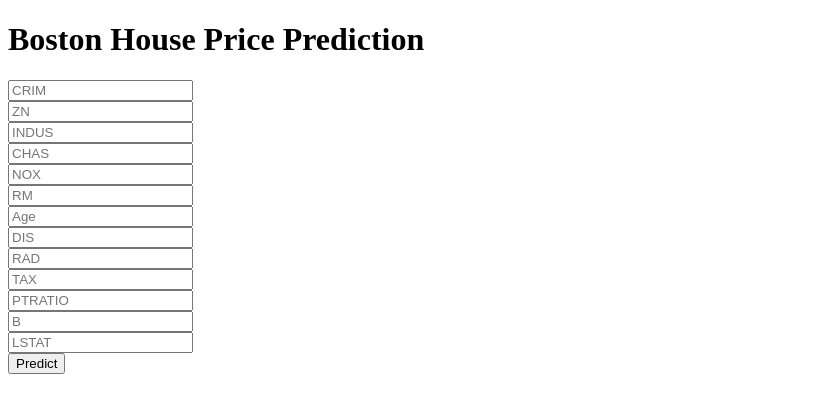
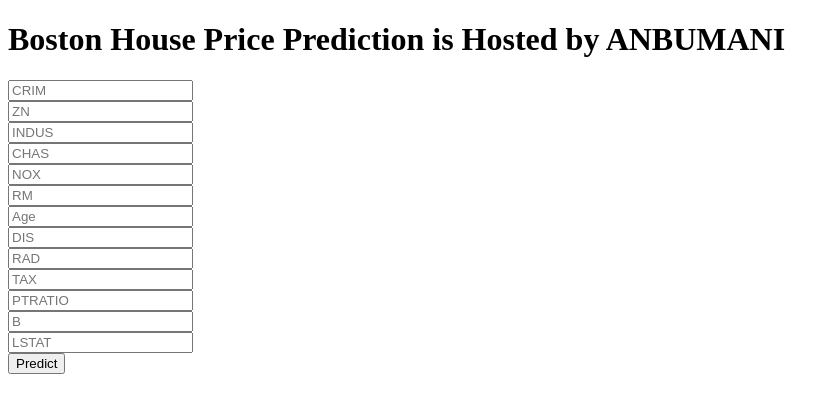
Before and after one commit to Anbumanidev/bostonhousepricing, a Flask app: page / in a window 1280 px wide. Shown: the top 413 px of the page, without its empty margins (0-839 px from the left). Run offline with Flask 3, Linux system fonts and the light colour scheme; parts of the project's set-up code (start-up, migrations or seed data) failed here and were passed over.

Commit message:
It's inclueds new modified home.html

```diff
--- a/templates/home.html
+++ b/templates/home.html
@@ -14,12 +14,12 @@
 
 <body>
  <div class="login">
-	<h1>Boston House Price Prediction</h1>
+	<h1>Boston House Price Prediction is Hosted by ANBUMANI</h1>
 
      <!-- Main Input For Receiving Query to our ML -->
     <form action="{{ url_for('predict')}}"method="post">
       <input type="text" name="CRIM" placeholder="CRIM" required="required" /><br>
-    	<input type="text" name="ZN" placeholder="ZN" required="required" /><br>
+    	  <input type="text" name="ZN" placeholder="ZN" required="required" /><br>
         <input type="text" name="INDUS" placeholder="INDUS" required="required" /><br>
         <input type="text" name="CHAS" placeholder="CHAS" required="required" /><br>
         <input type="text" name="NOX" placeholder="NOX" required="required" /><br>
```
